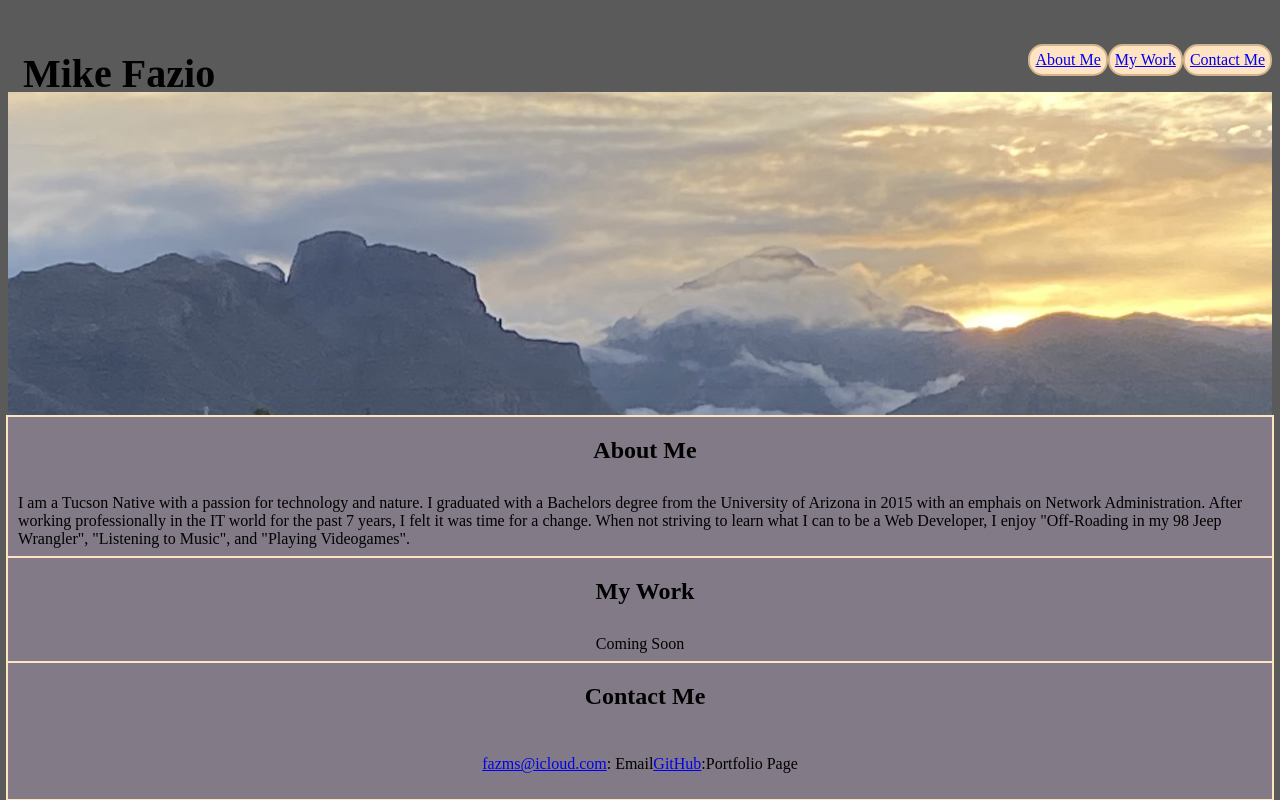
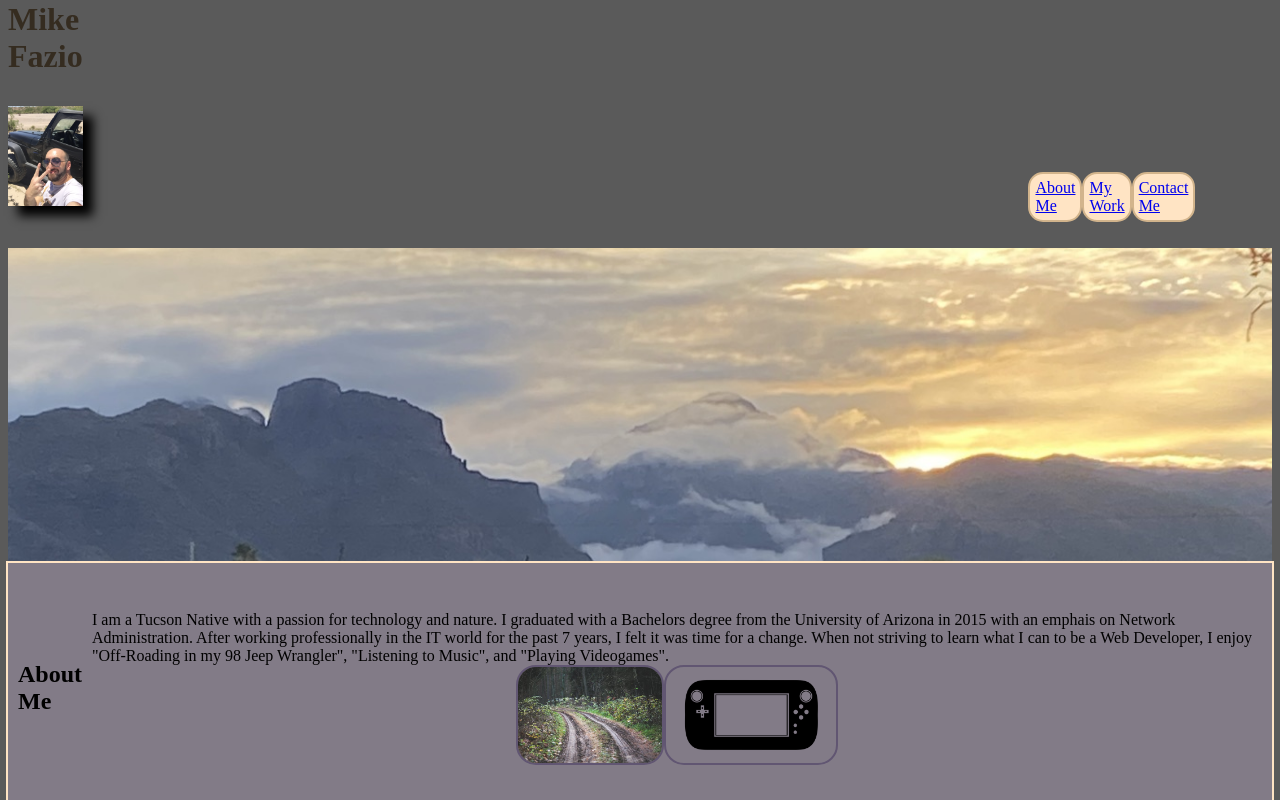
Before and after one commit to Faz131/About-Me-Page, a plain HTML site: page index.html in a window 1280 px wide. Shown: the top 800 px of the page. Drawn offline with Linux system fonts and the light colour scheme.

Commit message:
added images to about me section and minor tweaks

```diff
--- a/assets/largescreen.css
+++ b/assets/largescreen.css
@@ -1,19 +1,22 @@
 @media screen and (min-width: 968px) {
     .hero {
-        flex-direction: column;
+
         /* flex: 0 1 50%; */
         width: 100%;
     }
 
     .aboutme {
 
-        flex-direction: column;
+        flex-direction: row;
         width: 100%;
         /* flex: 1 0 100%; */
     }
 
 
+    /* .links {}
 
+    .image {
+        width: 40px;
 
-
+    } */
 }
--- a/assets/mobile.css
+++ b/assets/mobile.css
@@ -1,13 +1,22 @@
-@media screen and (max-width: 768px) {
+@media screen and (min-width: 768px) {
+
+    .image {
+
+        flex: 0 1 75%;
+
+    }
+
     .hero {
         flex: 0 1 75%;
-
+        width: 150%;
 
 
     }
 
     .ul {
-        flex-direction: column;
+        flex-direction: row;
+        position: sticky;
+        left: 50%;
     }
 
     .header {
@@ -17,10 +26,16 @@
 
     }
 
-    .aboutme {
-        /* flex-direction: column; */
+    /* .aboutme {
+        flex-direction: row;
         width: 100%;
-        /* flex-shrink: 50%; */
+
+
+    } */
+
+    .paragraph1 {
+        flex: 0 1 60%;
+        flex-wrap: wrap;
 
     }
 
@@ -31,6 +46,8 @@
         transition: all 0.5s ease-out;
 
     }
+
+
 
     .main:hover {
         box-shadow: inset 0 0 15px purple, 0 0 20px purple;
--- a/assets/style.css
+++ b/assets/style.css
@@ -9,36 +9,59 @@ body {
     background-color: rgb(90, 90, 90);
 }
 
-.header {
+.h1 {
     display: flex;
-    justify-content: flex-start;
+    color: rgb(53, 44, 32);
+    width: 4px;
     height: 10px;
-    padding: 10px 0 10px 10px;
-    /* margin: 0 0 30px 0; */
+    padding-bottom: 25px;
+    margin-bottom: 10px;
+    position: relative;
+    bottom: 20px;
+
+
+
 }
 
 
 
+.image {
 
+    display: flex;
+    flex-wrap: wrap;
+    background-repeat: no-repeat;
+    height: 100px;
+    position: relative;
+    left: 0px;
+    top: 50px;
+    box-shadow: 10px 10px 10px black;
 
-h1 {
-    font-size: 40px;
-    width: 10px;
-    /* display: flex; */
-    /* align-items: center; */
-    flex-grow: 1;
-    padding: 5px;
 }
 
 
 
 .links {
+
     display: flex;
     justify-content: end;
 
+
+
+}
+
+
+
+.ul {
+
+    display: flex;
+    list-style-type: none;
+    flex-direction: column;
+    position: relative;
+    bottom: 160px;
 }
 
 .li {
+
     border: 2px solid tan;
     background-color: bisque;
     color: beige;
@@ -49,61 +72,68 @@ h1 {
 }
 
 .li:hover {
+
     background-color: deepskyblue;
 
 }
 
 .hero {
 
-    background-image: url(../images/mountains.png);
-
     background-repeat: no-repeat;
     width: 100%;
     height: 325px;
     display: flex;
-    /* align-content: flex-start; */
-
-}
-
-.ul {
-    list-style-type: none;
-    display: flex;
+    padding-top: 10px;
 
 }
 
 
 
+
+
 .main {
+
     display: flex;
     flex-direction: column;
     width: 100%;
-    /* transition: all 0.5s ease-out; */
-
-}
-
-.main:hover {
-    box-shadow: inset 0 0 15px purple, 0 0 20px purple;
-}
-
-.h2 {
-    display: flex;
-    justify-content: center;
-
-}
-
-.aboutme {
-    display: flex;
-    flex: 1 0 100%;
-    flex-direction: column;
-    outline: 2px solid bisque;
-    /* min-height: 100%; */
-    justify-content: flex-start;
-    background-color: #827b87;
-    align-items: center;
+    height: 250px;
 
 }
 
 
+
+.main:hover {
+
+    box-shadow: inset 0 0 15px purple, 0 0 20px purple;
+}
+
+/* .h2 {
+
+    display: flex;
+    justify-content: center;
+
+} */
+
+.aboutme {
+
+    display: flex;
+    flex: 1 0 100%;
+    flex-direction: row;
+    outline: 2px solid bisque;
+    min-height: 100%;
+    justify-content: flex-start;
+    background-color: #827b87;
+    align-items: center;
+    height: 50px;
+}
+
+.about-image {
+    display: flex;
+    border: 2px solid rgb(97, 86, 114);
+    border-radius: 20px;
+    height: 100px;
+    flex-direction: row;
+}
 
 .div {
     /* display: flex; */
@@ -114,16 +144,42 @@ h1 {
 
 .paragraph1 {
     margin: 10px;
+    word-wrap: break-word;
+
 }
+
+
 
 .center {
     display: flex;
     justify-content: center;
     flex-wrap: wrap;
     align-items: center;
+    flex: 0 1;
+
+
 }
 
 
 .footer {
     padding: 0;
+
+
+
 }
+
+@media screen and (min-width: 300px) {
+
+    /* .div-p {
+flex-direction: row;
+        flex-shrink: 1;
+        flex-wrap: wrap;
+
+    } */
+    .about-image {
+
+        flex: 0 1 75px;
+        flex-direction: row;
+    }
+
+}
--- a/index.html
+++ b/index.html
@@ -14,38 +14,46 @@
 <body>
 
     <header class="header">
-        <h1>Mike Fazio</h1>
+
     </header>
 
+    <div>
+        <h1 class="h1">Mike Fazio</h1>
+    </div>
+
+    <img src="./images/IMG_5104.JPG" alt="Me and my Jeep" class="image">
+
+
+    <div>
         <nav class="links">
-        <ul class="ul">
-            <li class="li">
+            <ul class="ul ">
+                <li class="li center">
                     <a href="#about">About Me</a>
                 </li>
 
-            <li class="li">
+                <li class="li center">
                     <a href="#work">My Work</a>
                 </li>
 
-            <li class="li">
+                <li class="li center">
                     <a href="#contact">Contact Me</a>
                 </li>
             </ul>
         </nav>
-
+    </div>
 
 
     <!--Make the Hero image a bacgkround image.  The mountains would look cool-->
 
-    <div class="hero"></div>
-
+    <!-- <div class="hero"></div> -->
+    <img src="./images/mountains.png" alt="Tucson Mountain Range" class="hero">
 
     <main class="main">
         <div class=aboutme id="about">
             <div class="div">
                 <h2 class="h2">About Me</h2>
             </div>
-            <div>
+            <div class="div-p">
                 <p class="paragraph1 center">I am a Tucson Native with a passion for technology and nature. I graduated
                     with a
                     Bachelors
@@ -57,7 +65,11 @@
                     can to
                     be
                     a Web Developer, I enjoy "Off-Roading in my 98 Jeep Wrangler", "Listening to Music", and "Playing
-                    Videogames". </p>
+                    Videogames".
+                    <img src="./images/road-791160__340.jpg" alt="Dirt road through a forest" class="about-image">
+                    <img src="./images/video-game-1856991__340.png" alt="Generic Videogame Picture" class="about-image">
+
+                </p>
             </div>
         </div>
 
```
Also changed, not shown: images/IMG_5104.JPG (added), images/road-791160__340.jpg (added), images/video-game-1856991__340.png (added). Lines whose indentation alone changed are shown as unchanged.
